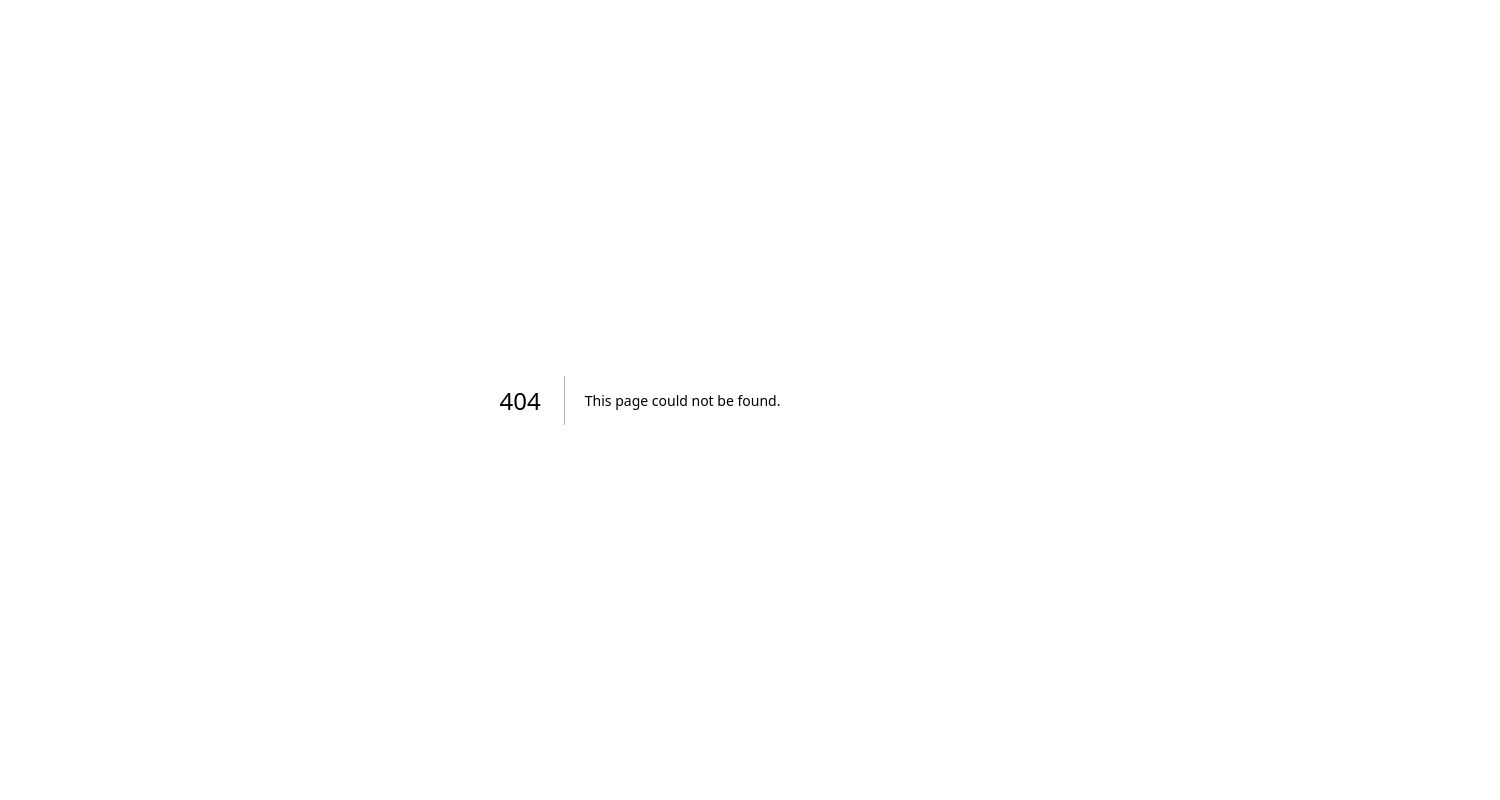
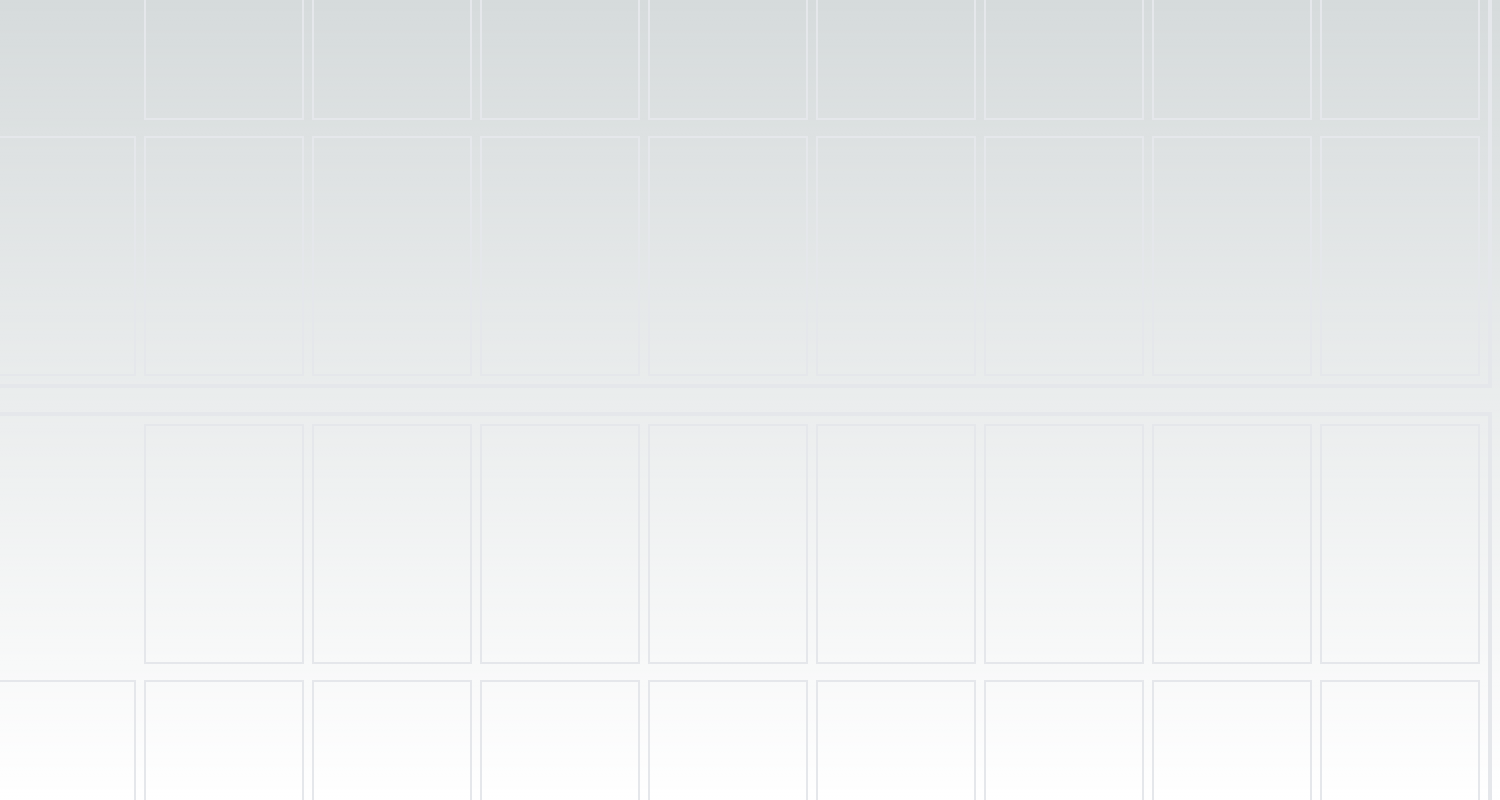
Before and after one commit to thebillington/learnerborn, a Next.js app: page /game in a window 1280 px wide. Before the commit this address had no page. Shown: the top 800 px of the page, 1500 px wide, since content can reach past the window. Built offline with nearby package versions, Linux system fonts and the light colour scheme; a web font is replaced by a local one.

Commit message:
added basic game board to extend

```diff
--- /dev/null
+++ b/app/game/card-slot.tsx
@@ -0,0 +1,3 @@
+export default function CardSlot() {
+    return <div className="w-40 h-60 border-2"></div>;
+  }
--- /dev/null
+++ b/app/game/card-zone.tsx
@@ -0,0 +1,20 @@
+import CardSlot from "./card-slot";
+
+interface ICardZone {
+    cardSlots: number;
+  }
+
+  const MAX_CARD_SLOTS = 9;
+
+export default function CardZone(props: ICardZone) {
+    const cardSlots = Math.min(props.cardSlots, MAX_CARD_SLOTS);
+    const slotsArray = Array(cardSlots).fill(null);
+
+    return (
+      <div className="flex flex-row-reverse gap-2">
+      {slotsArray.map((_, index) => (
+        <CardSlot key={index} />
+      ))}
+    </div>
+  );
+  }
--- /dev/null
+++ b/app/game/page.tsx
@@ -0,0 +1,12 @@
+import PlayerMat from "./player-mat";
+
+export default function Game() {
+  return (
+    <div className="flex justify-center items-center h-screen">
+      <div className="flex flex-col px-2 gap-6">
+        <PlayerMat />
+        <PlayerMat />
+      </div>
+    </div>
+  );
+}
--- /dev/null
+++ b/app/game/player-mat.tsx
@@ -0,0 +1,25 @@
+import CardSlot from "./card-slot";
+import CardZone from "./card-zone";
+
+export default function PlayerMat() {
+    return (
+    <div className="flex p-2 border-4">
+      <div id="side-area" className="flex flex-col gap-4">
+        <Deck/>
+        <Discard />
+      </div>
+      <div id="play-area" className="flex flex-col gap-4 pl-4">
+        <CardZone cardSlots={8}/>
+        <CardZone cardSlots={9}/>
+      </div>
+
+    </div>);
+}
+
+function Deck() {
+    return <CardSlot/>;
+  }
+
+  function Discard() {
+    return <CardSlot/>;
+  }
```
